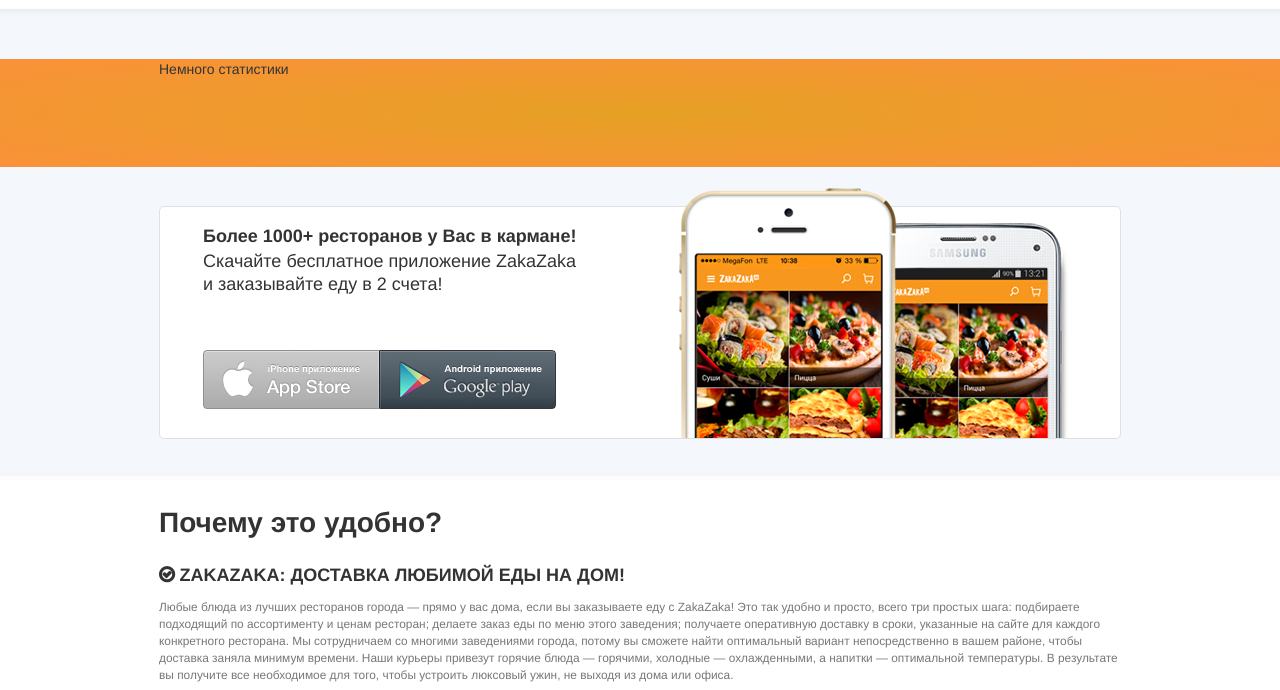
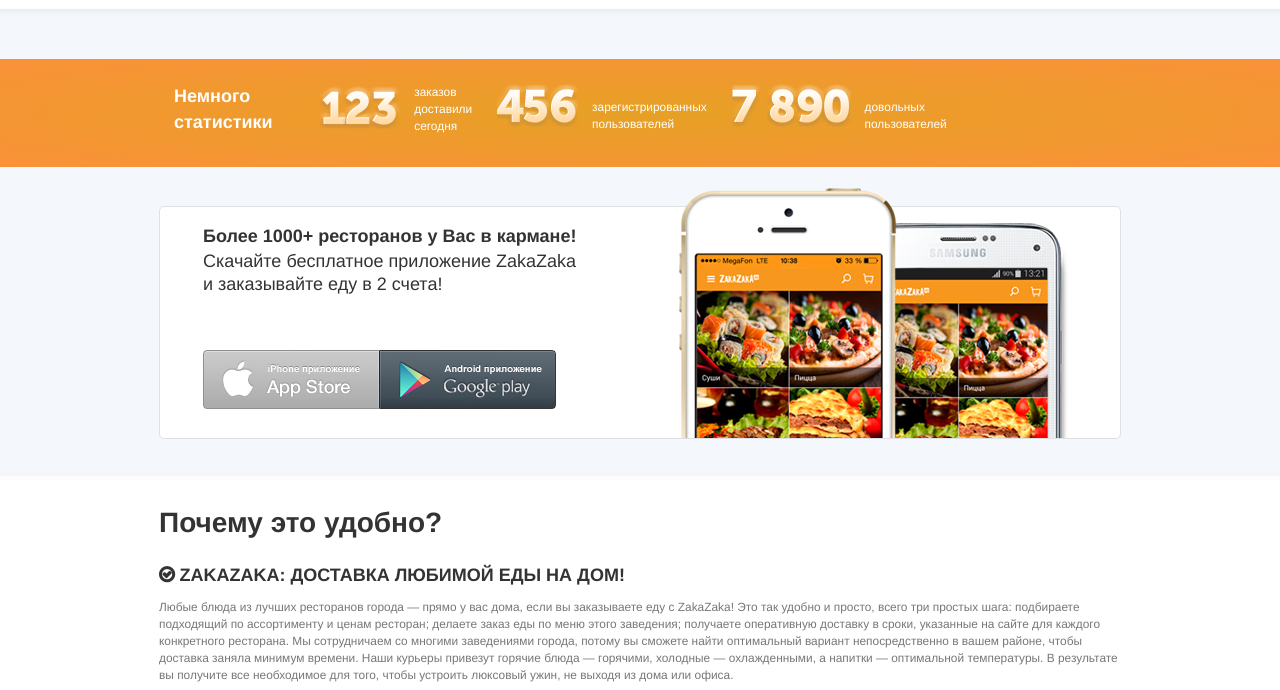
Before and after one commit to kotapaulta/zakazaka-replica, a website: page index.html in a window 1280 px wide. Shown: the part 69-759 px from the top of the page. Drawn offline with nearby package versions, Linux system fonts and the light colour scheme.

Commit message:
add numbers

```diff
--- a/index.html
+++ b/index.html
@@ -7,6 +7,7 @@
   <link rel="stylesheet" href="bower_components/bootstrap/dist/css/bootstrap-theme.css">
   <link rel="stylesheet" href="bower_components/font-awesome/css/font-awesome.css">
   <link rel="stylesheet" href="styles/main.css">
+  <link rel="stylesheet" href="styles/numbers.css">
 
   <script src="bower_components/jquery/dist/jquery.js"></script>
   <script src="bower_components/bootstrap/dist/js/bootstrap.js"></script>
@@ -57,26 +58,59 @@
 
   <section class="stats">
     <div class="stats-inner">
-      Немного статистики
+      <div class="col-md-2">
+        <span class="small-title contrast">Немного статистики</span>
+      </div>
+
+      <div class="stats-content">
+        <div class="nums">
+          <i class="num n1"></i>
+          <i class="num n2"></i>
+          <i class="num n3"></i>
+        </div>
+        <div class="stats-content-text contrast small">заказов<br/>доставили<br/>сегодня</div>
+      </div>
+      <div class="stats-content">
+        <div class="nums">
+          <i class="num n4"></i>
+          <i class="num n5"></i>
+          <i class="num n6"></i>
+        </div>
+        <div class="stats-content-text contrast small">зарегистрированных<br/>пользователей</div>
+      </div>
+      <div class="stats-content">
+        <div class="nums">
+          <i class="num n7"></i>
+          <i class="n_s"></i>
+          <i class="num n8"></i>
+          <i class="num n9"></i>
+          <i class="num n0"></i>
+        </div>
+        <div class="stats-content-text contrast small">довольных<br/>пользователей</div>
+      </div>
     </div>
   </section>
 
-  <section class="app-box-wrapper">
-    <div class="app-box">
+  <section class="app-box">
+    <div class="app-box-inner-wrapper">
       <div class="app-box-inner">
         <div class="col-md-7">
           <span class="small-title">Более 1000+ ресторанов у&nbsp;Вас в&nbsp;кармане!</span>
+
           <p/>
           <span class="high-text">
             Скачайте бесплатное приложение ZakaZaka
             и&nbsp;заказывайте еду в&nbsp;2&nbsp;счета!
           </span>
+
           <div class="apps">
-            <a class="btn-store app-ios" target="_blank" href="https://itunes.apple.com/us/app/zakazaka/id824133875?l=ru&amp;ls=1&amp;mt=8"></a>
-            <a class="btn-store app-android" target="_blank" href="https://play.google.com/store/apps/details?id=ru.handh.android.zakazaka"></a>
+            <a class="btn-store app-ios" target="_blank"
+               href="https://itunes.apple.com/us/app/zakazaka/id824133875?l=ru&amp;ls=1&amp;mt=8"></a>
+            <a class="btn-store app-android" target="_blank"
+               href="https://play.google.com/store/apps/details?id=ru.handh.android.zakazaka"></a>
           </div>
         </div>
-          <div class="bg-device"></div>
+        <div class="bg-device"></div>
       </div>
     </div>
   </section>
--- a/styles/main.sass
+++ b/styles/main.sass
@@ -31,6 +31,9 @@
   font-size: 18px
   line-height: 23px
 
+.contrast
+  color: #FFFFFF
+
 .border-row
   border-top: 1px solid #CCCCCC
 
@@ -61,7 +64,7 @@
   height: 50px
   background: #F4F7FB
 
-.stats-inner, .app-box, .benefits-inner, .footer-inner, .footer-nav
+.stats-inner, .app-box-inner-wrapper, .benefits-inner, .footer-inner, .footer-nav
   max-width: 962px
   margin: 0 auto
 
@@ -69,13 +72,25 @@
   height: 108px
   background: radial-gradient(ellipse, #e6a124, rgba(255, 123, 12, 0.8))
 
+.stats-inner
+  padding-top: 25px
+
+.stats-content
+  overflow: hidden
+  float: left
+  display: inline-block
+
+.stats-content-text
+  display: inline-block
+  padding: 0 25px 0 10px
+
 .benefits
   background: #FFFFFF
 
-.app-box-wrapper
+.app-box
   background-color: #F4F7FB
 
-.app-box
+.app-box-inner-wrapper
   padding: 27px 0 17px 0
 
 .app-box-inner
--- /dev/null
+++ b/styles/numbers.sass
@@ -0,0 +1,47 @@
+.nums
+  font-size: 0
+  display: inline-block
+
+.nums .num
+  background: url(../img/number.png) no-repeat
+  width: 30px
+  height: 44px
+  display: inline-block
+  margin-left: -3px
+
+.nums .n_s
+  width: 11px
+  display: inline-block
+
+.nums .n0
+  background-position: -352px 0
+
+.nums .n1
+  background-position: 2px 0
+
+.nums .n2
+  background-position: -39px 0
+
+.nums .n3
+  background-position: -78px 0
+
+.nums .n4
+  background-position: -115px 0
+
+.nums .n5
+  background-position: -157px 0
+
+.nums .n6
+  background-position: -195px 0
+
+.nums .n7
+  background-position: -234px 0
+
+.nums .n8
+  background-position: -272px 0
+
+.nums .n9
+  background-position: -311px 0
+
+.nums span
+  float: left
```
Also changed, not shown: styles/main.css, styles/numbers.css (added), 2 other files.
